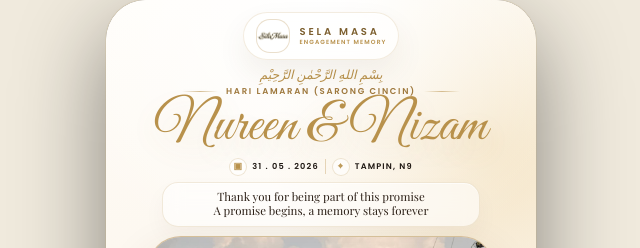
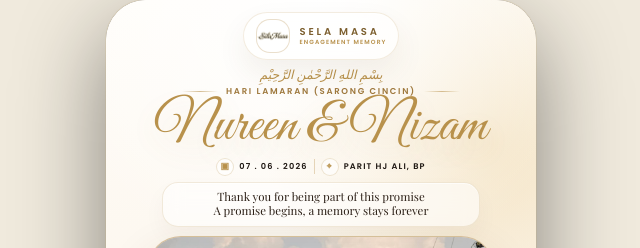
Before and after one commit to hzqfarhan/selamasa, a Next.js app: page /event/1 in a window 1280 px wide. Shown: the top 248 px of the page, without its empty margins (319-959 px from the left). Built offline with nearby package versions, Linux system fonts and the light colour scheme; no server answers; the database is empty.

Commit message:
design: update welcome screen event date to 07.06.2026 and place to PARIT HJ ALI, BP

```diff
--- a/src/components/WelcomeScreen.tsx
+++ b/src/components/WelcomeScreen.tsx
@@ -9,8 +9,8 @@ interface WelcomeProps {
 }
 
 const COUPLE = 'Nureen & Nizam'
-const DATE = '31 . 05 . 2026'
-const LOCATION = 'TAMPIN, N9'
+const DATE = '07 . 06 . 2026'
+const LOCATION = 'PARIT HJ ALI, BP'
 const EVENT_TYPE = 'Hari Lamaran (Sarong cincin)'
 
 export default function WelcomeScreen({ onStartCapture, onViewAlbum, onVoiceMemory, onWriteNote }: WelcomeProps) {
```
